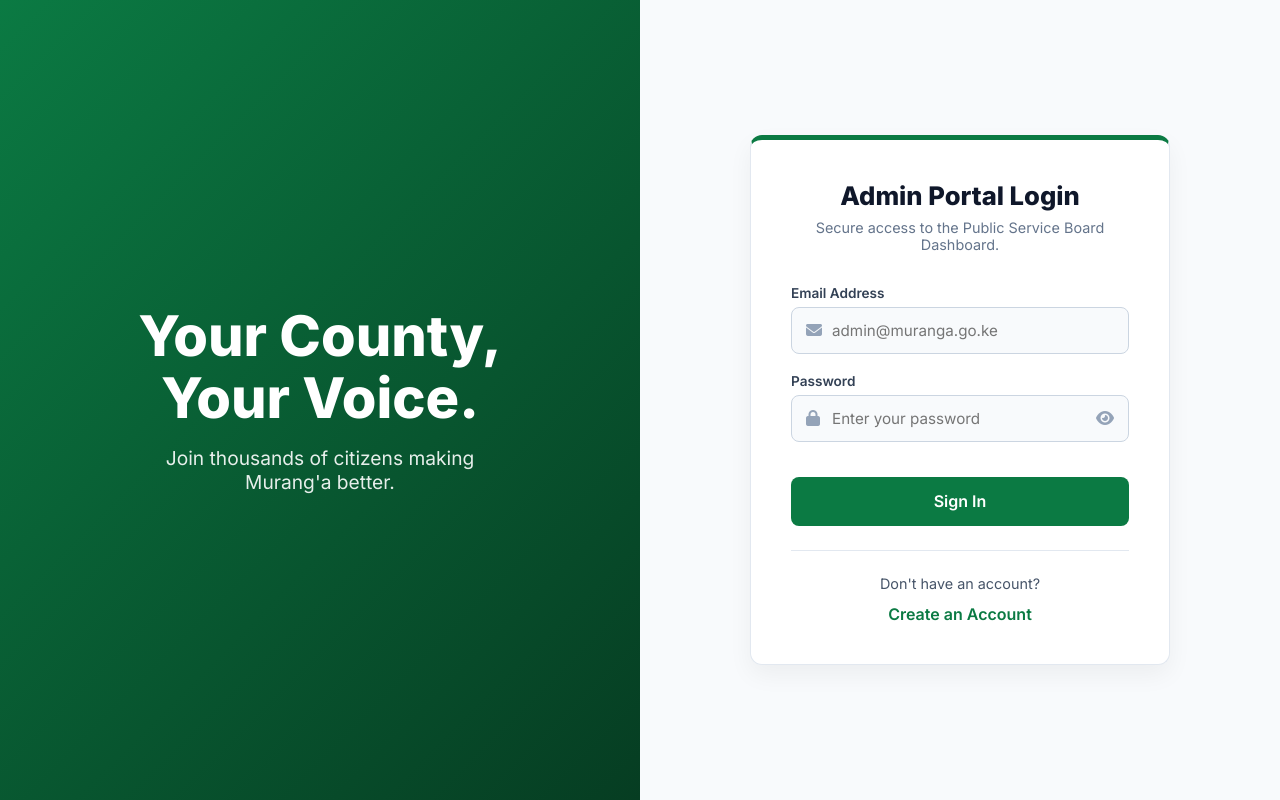
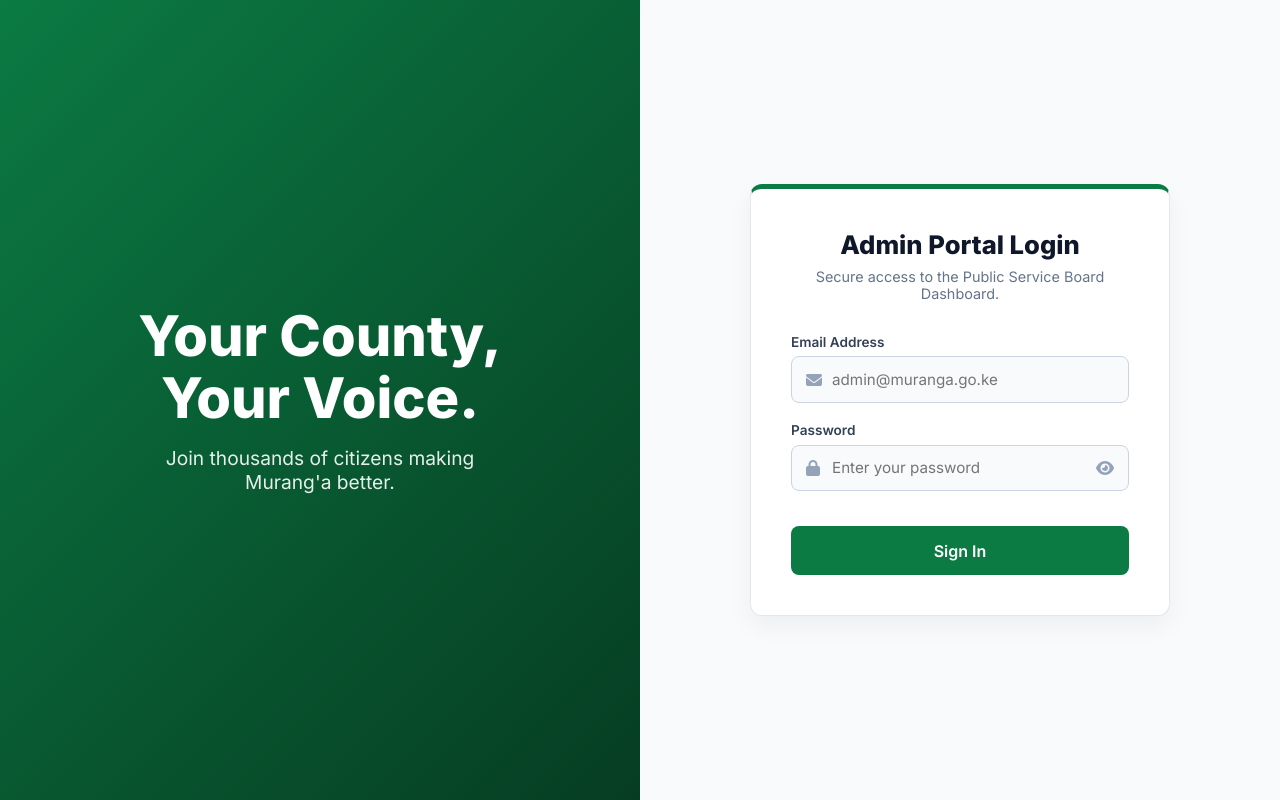
Before and after one commit to Fayjulie/public-service-request-system, a Flask app: page /admin-login in a window 1280 px wide. Run offline with Flask 3, Linux system fonts and the light colour scheme.

Commit message:
Finalized auth flow, secured admin access, and cleaned UI

```diff
--- a/app.py
+++ b/app.py
@@ -157,7 +157,7 @@ def register():
 
         try:
             db = get_db()
-            db.execute("INSERT INTO users (full_name, phone, email, password_hash) VALUES (?, ?, ?, ?)",
+            db.execute("INSERT INTO users (full_name, phone, email, password_hash, is_admin) VALUES (?, ?, ?, ?, 0)",
                        (request.form['full_name'], request.form['phone'], request.form['email'], generate_password_hash(password)))
             db.commit()
             flash("Citizen account created! Please log in.", "success")
--- a/templates/admin_login.html
+++ b/templates/admin_login.html
@@ -82,15 +82,6 @@
         }
         .btn-login:hover { background: #063D22; }
 
-        .create-account-box {
-            margin-top: 1.5rem;
-            padding-top: 1.5rem;
-            border-top: 1px solid #e2e8f0;
-            text-align: center;
-        }
-        .create-account-box p { margin-bottom: 0.8rem; font-size: 0.9rem; color: #475569; }
-        .create-account-box a { color: #0B7A43; font-weight: 600; text-decoration: none; }
-
         @media (max-width: 768px) {
             .split-layout { flex-direction: column; }
             .left-panel { display: none; }
@@ -144,11 +135,6 @@
 
                 <button type="submit" class="btn-login">Sign In</button>
             </form>
-
-            <div class="create-account-box">
-                <p>Don't have an account?</p>
-                <a href="/register">Create an Account</a>
-            </div>
         </div>
     </div>
 </div>
--- a/templates/auth.html
+++ b/templates/auth.html
@@ -46,7 +46,6 @@
                 </div>
 
                 <form method="POST" action="/register" autocomplete="off">
-                    <input type="hidden" name="role" value="citizen">
 
                     <div class="form-group">
                         <label>Full Name</label>
```
